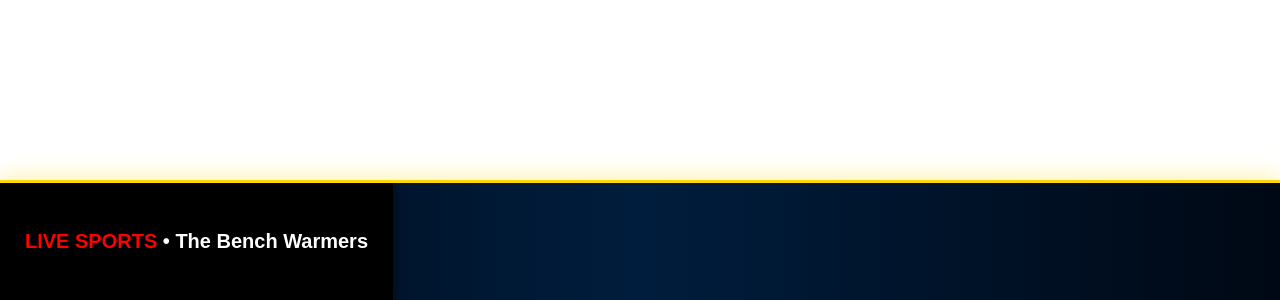
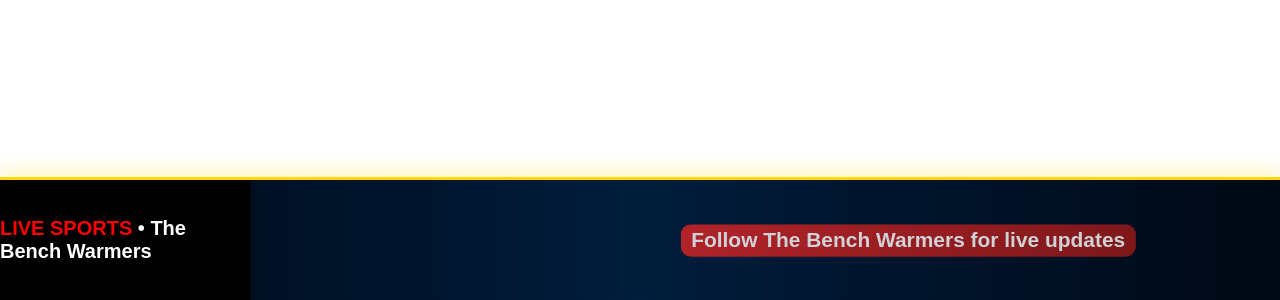
Before and after one commit to JujuNY143/chtgptsports, a plain HTML site: page index.html in a window 1280 px wide. Shown: the part 500-800 px from the top of the page. Drawn offline with Linux system fonts and the light colour scheme; no server answers.

Commit message:
Update index.html

```diff
--- a/index.html
+++ b/index.html
@@ -3,121 +3,68 @@
 <head>
   <meta charset="UTF-8" />
   <meta name="viewport" content="width=device-width, initial-scale=1.0" />
-  <title>Sports Ticker - The Bench Warmers</title>
+  <title>Bench Warmers Ticker</title>
   <style>
-    * { margin: 0; padding: 0; box-sizing: border-box; }
-    body {
-      background: transparent;
-      font-family: 'Arial', sans-serif;
-      overflow: hidden;
-      height: 100vh;
-    }
-
+    body { margin: 0; background: transparent; font-family: Arial, sans-serif; }
     .ticker-container {
       position: fixed;
-      bottom: 0; /* ✅ moved to bottom */
+      bottom: 0;
       left: 0;
       right: 0;
-      background: linear-gradient(90deg, #000814 0%, #001d3d 50%, #000814 100%);
+      height: 120px;
+      background: linear-gradient(90deg, #000814, #001d3d, #000814);
       border-top: 3px solid #ffd60a;
       box-shadow: 0 -5px 20px rgba(255, 214, 10, 0.3);
-      height: 120px; /* ✅ made a little bigger */
-      overflow: hidden;
-      z-index: 1000;
-    }
-
-    .ticker-header {
-      position: absolute;
-      left: 0;
-      top: 0;
-      height: 100%;
-      background: #000000;
-      color: #ffffff;
       display: flex;
       align-items: center;
-      padding: 0 25px;
-      font-weight: bold;
-      font-size: 20px;
-      z-index: 1001;
-      box-shadow: 2px 0 10px rgba(0, 0, 0, 0.5);
-      min-width: 250px;
+      overflow: hidden;
+      z-index: 9999;
     }
-
-    .live-sports-text { color: #ff0000; font-weight: bold; }
-    .brand-text { color: #ffffff; font-weight: bold; }
-
-    .ticker-content {
-      position: absolute;
-      left: 250px;
-      top: 0;
+    .ticker-header {
+      width: 250px;
       height: 100%;
+      background: black;
+      color: white;
       display: flex;
       align-items: center;
+      justify-content: center;
+      font-size: 20px;
+      font-weight: bold;
+      box-shadow: 2px 0 10px rgba(0,0,0,0.5);
+    }
+    .live-sports-text { color: red; }
+    .brand-text { color: white; }
+    .ticker-content {
+      white-space: nowrap;
+      display: flex;
+      align-items: center;
+      height: 100%;
       animation: scroll 60s linear infinite;
-      white-space: nowrap;
+      padding-left: 20px;
     }
-
-    @keyframes scroll {
-      0% { transform: translateX(100vw); }
-      100% { transform: translateX(-100%); }
-    }
-
     .ticker-item {
       display: inline-flex;
       align-items: center;
       margin-right: 50px;
-      color: #ffffff;
-      font-size: 22px;
-      font-weight: 500;
+      color: white;
+      font-size: 20px;
     }
-
-    .sport-badge {
-      background: linear-gradient(135deg, #ff6b35 0%, #f7931e 100%);
-      color: white;
-      padding: 6px 12px;
-      border-radius: 15px;
-      font-size: 14px;
-      font-weight: bold;
-      margin-right: 15px;
-      text-transform: uppercase;
-      box-shadow: 0 2px 5px rgba(0, 0, 0, 0.3);
-    }
-
-    .score-display {
-      display: flex;
-      align-items: center;
-      gap: 12px;
-      background: rgba(255, 255, 255, 0.1);
-      padding: 8px 16px;
-      border-radius: 18px;
-      backdrop-filter: blur(10px);
-      border: 1px solid rgba(255, 255, 255, 0.2);
-    }
-
-    .team { font-weight: bold; color: #ffd60a; }
-    .score { color: #ffffff; font-weight: bold; }
-    .vs { color: #a0a0a0; font-size: 14px; }
-    .time-status { color: #fbbf24; font-size: 16px; margin-left: 8px; }
-
-    .news-item { color: #ffffff; display: flex; align-items: center; gap: 8px; }
-
-    .breaking {
-      background: linear-gradient(135deg, #dc2626 0%, #991b1b 100%);
-      color: white;
+    .news-item.breaking {
+      background: linear-gradient(135deg, #dc2626, #991b1b);
       padding: 4px 10px;
       border-radius: 10px;
-      font-size: 14px;
       font-weight: bold;
-      animation: breakingPulse 1.5s infinite;
+      animation: pulse 1.5s infinite;
     }
-
-    @keyframes breakingPulse {
+    @keyframes scroll {
+      0% { transform: translateX(100%); }
+      100% { transform: translateX(-100%); }
+    }
+    @keyframes pulse {
       0%, 100% { opacity: 1; transform: scale(1); }
       50% { opacity: 0.8; transform: scale(1.05); }
     }
-
     .separator { color: #ffd60a; margin: 0 12px; font-size: 26px; }
-    .loading { color: #fbbf24; font-style: italic; }
   </style>
 </head>
 <body>
@@ -126,35 +73,64 @@
       <div><span class="live-sports-text">LIVE SPORTS</span> • <span class="brand-text">The Bench Warmers</span></div>
     </div>
     <div class="ticker-content" id="tickerContent">
-      <div class="ticker-item">
-        <div class="news-item loading">
-          <span>Loading ESPN API data...</span>
-        </div>
-      </div>
+      <div class="ticker-item"><span>Loading ESPN + Google Sheet + RSS data...</span></div>
     </div>
   </div>
 
   <script>
-    // Static example content — replace with live API later
-    document.getElementById('tickerContent').innerHTML = `
-      <div class="ticker-item">
-        <span class="sport-badge nba">🏀 NBA</span>
-        <div class="score-display">
-          <span class="team">LAL</span>
-          <span class="score">102</span>
-          <span class="vs">vs</span>
-          <span class="team">BOS</span>
-          <span class="score">99</span>
-          <span class="time-status">FINAL</span>
+    async function fetchGoogleSheetNews() {
+      const sheetUrl = 'https://docs.google.com/spreadsheets/d/e/PLACEHOLDER/pub?output=csv'; // replace with your link
+      try {
+        const res = await fetch(sheetUrl);
+        const text = await res.text();
+        return text.split('\\n').slice(1).map(row => {
+          const [headline, breaking] = row.split(',');
+          return { content: headline?.trim(), breaking: breaking?.toLowerCase().includes('true') };
+        });
+      } catch {
+        return [];
+      }
+    }
+
+    async function fetchRSSNews() {
+      const feeds = [
+        'https://www.espn.com/espn/rss/news',
+        'https://bleacherreport.com/articles/feed',
+        'https://news.google.com/rss/search?q=sports'
+      ];
+      const allNews = [];
+      for (const feed of feeds) {
+        try {
+          const res = await fetch(`https://api.allorigins.win/get?url=${encodeURIComponent(feed)}`);
+          const { contents } = await res.json();
+          const parser = new DOMParser();
+          const xml = parser.parseFromString(contents, "application/xml");
+          const items = xml.querySelectorAll("item > title");
+          items.forEach((node, i) => {
+            if (i < 2) allNews.push({ content: node.textContent, breaking: false });
+          });
+        } catch {}
+      }
+      return allNews;
+    }
+
+    async function loadTicker() {
+      const sheetNews = await fetchGoogleSheetNews();
+      const rssNews = await fetchRSSNews();
+      const fallback = [{ content: "Follow The Bench Warmers for live updates", breaking: true }];
+      const combined = [...fallback, ...sheetNews, ...rssNews];
+
+      const html = combined.map(n => `
+        <div class="ticker-item">
+          <div class="news-item ${n.breaking ? 'breaking' : ''}">${n.content}</div>
         </div>
-      </div>
-      <span class="separator">•</span>
-      <div class="ticker-item">
-        <div class="news-item breaking">
-          <span>BREAKING:</span><span>LeBron drops 40 in return game!</span>
-        </div>
-      </div>
-    `;
+      `).join('<span class="separator">•</span>');
+
+      document.getElementById("tickerContent").innerHTML = html;
+    }
+
+    loadTicker();
+    setInterval(loadTicker, 300000);
   </script>
 </body>
 </html>
```
